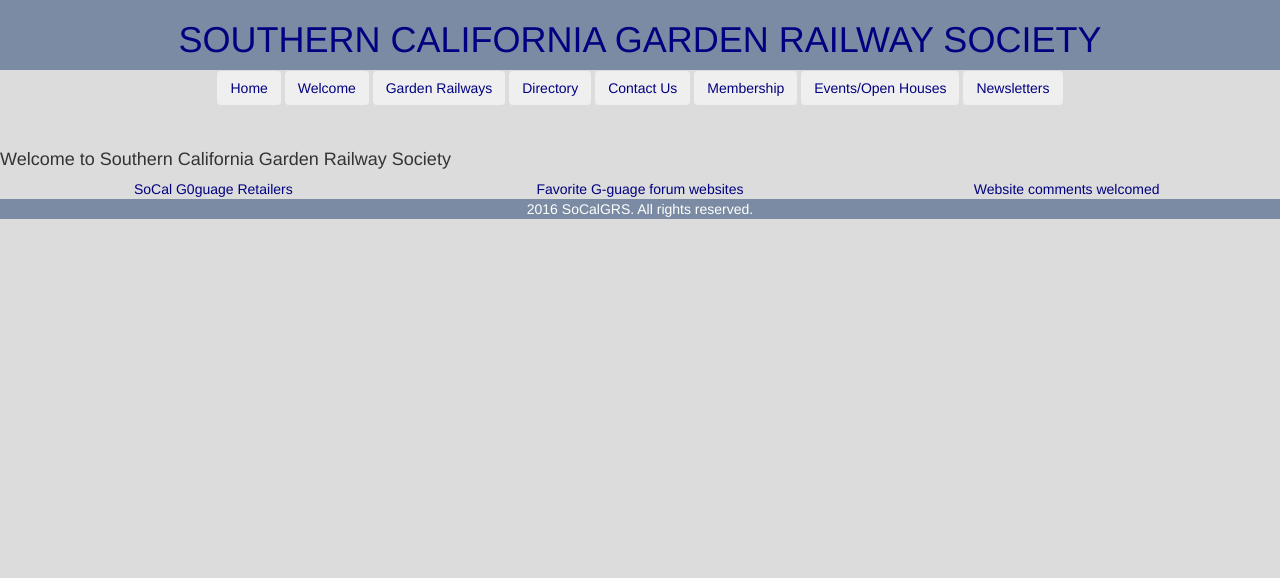
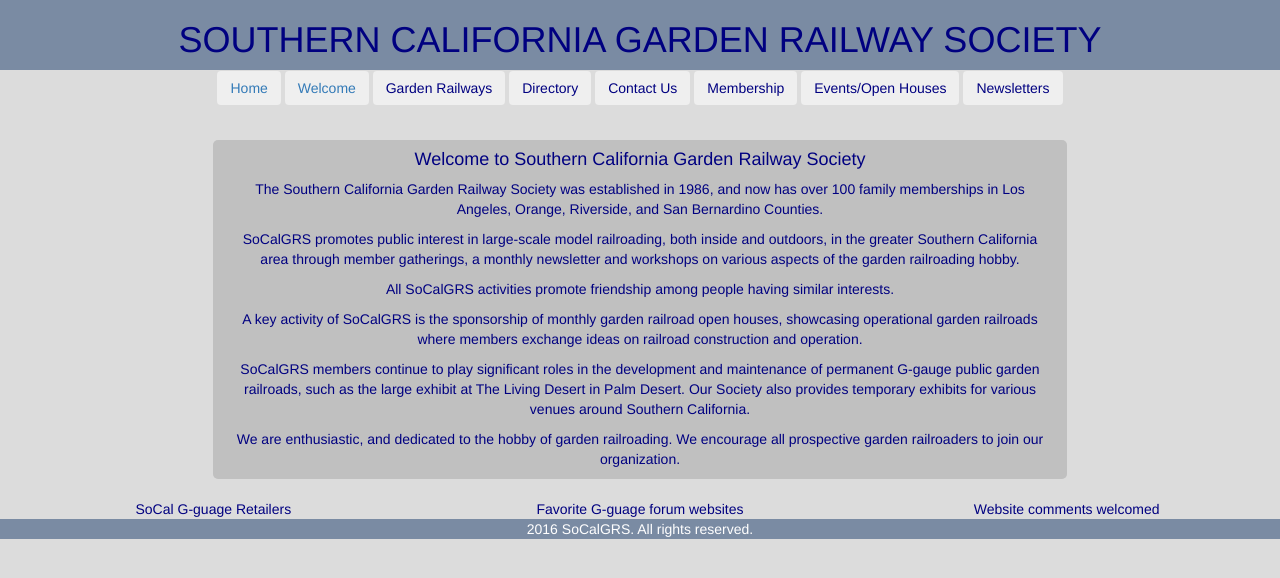
Before and after one commit to djacobs74/soCalGRS, a Django app: page /welcome/ in a window 1280 px wide. Shown: the top 578 px of the page. Run offline with Django 3.2, Linux system fonts and the light colour scheme; some libraries are stand-ins or nearby versions.

Commit message:
welcome page layout

```diff
--- a/socalgrs/static/css/styles.css
+++ b/socalgrs/static/css/styles.css
@@ -1,6 +1,7 @@
 
 body {
 	background-color: #DCDCDC;
+	overflow: scroll;
 
 }
 
@@ -8,6 +9,7 @@
 	bottom: 0;
 	position: relative;
 	width: 100%;
+	overflow: hidden;
 }
 
 .banner {
--- a/socalgrs/templates/footer.html
+++ b/socalgrs/templates/footer.html
@@ -2,7 +2,7 @@
 	<div class="container-fluid text-center">
 		<div class="row">
 		    <div class="col-xs-4">
-	    	<a class="navBox" href="#">SoCal G0guage Retailers</a>
+		    	<a class="navBox" href="#">SoCal G-guage Retailers</a>
 		    </div>
 		    <div class="col-xs-4">
 		    	<a class="navBox" href="#">Favorite G-guage forum websites</a>
--- a/socalgrs/templates/navbar.html
+++ b/socalgrs/templates/navbar.html
@@ -8,8 +8,8 @@
 
 <nav class="navBox text-center navbar navbar-light bg-faded">
   <form class="form-inline">
-    <button class="btn btn-outline-success" type="button">Home</button>
-    <button class="btn btn-outline-success" type="button">Welcome</button>
+    <a href="/"><button class="btn btn-outline-success" type="button">Home</button></a>
+    <a href="/welcome"><button class="btn btn-outline-success" type="button">Welcome</button></a>
     <button class="btn btn-outline-success" type="button">Garden Railways</button>
     <button class="btn btn-outline-success" type="button">Directory</button>
     <button class="btn btn-outline-success" type="button">Contact Us</button>
--- a/socalgrs/templates/welcome.html
+++ b/socalgrs/templates/welcome.html
@@ -5,10 +5,26 @@
 
 <div class="container-fluid">
 	<div class="row">
-		<h4>Welcome to Southern California Garden Railway Society</h4>
+		<div class="whoAreWe col-xs-8 col-xs-offset-2 text-center">
+			<h4>Welcome to Southern California Garden Railway Society</h4>
+
+			<p>The Southern California Garden Railway Society was established in 1986, and now has over 100 family memberships in Los Angeles, Orange, Riverside, and San Bernardino Counties.</p>
+
+			<p>SoCalGRS promotes public interest in large-scale model railroading, both inside and outdoors, in the greater Southern California area through member gatherings, a monthly newsletter and workshops on various aspects of the garden railroading hobby.</p>
+
+			<p>All SoCalGRS activities promote friendship among people having similar interests.</p>
+
+			<p>A key activity of SoCalGRS is the sponsorship of monthly garden railroad open houses, showcasing operational garden railroads where members exchange ideas on railroad construction and operation.</p>
+
+			<p>SoCalGRS members continue to play significant roles in the development and maintenance of permanent G-gauge public garden railroads, such as the large exhibit at The Living Desert in Palm Desert.  Our Society also provides temporary exhibits for various venues around Southern California.</p>
+
+			<p>We are enthusiastic, and dedicated to the hobby of garden railroading. We encourage all prospective garden railroaders to join our organization.</p>
+		</div>
 	</div>
 </div>
 
+<br>
 
+
+</body>
 {% include 'footer.html' %}
-</body>
```
Also changed, not shown: socalgrs/templates/index.html (+6 -6 lines). Lines whose indentation alone changed are shown as unchanged.
